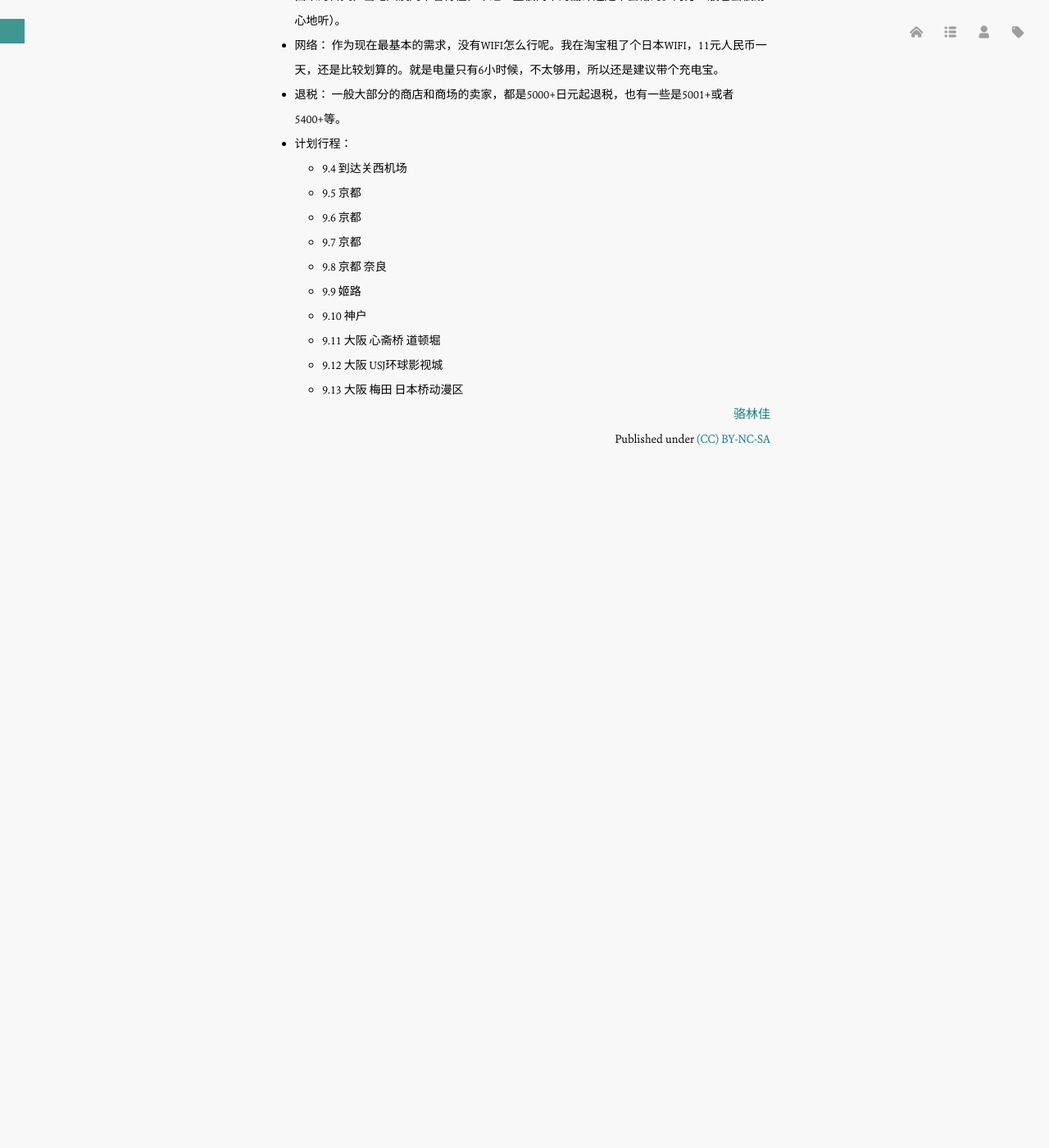
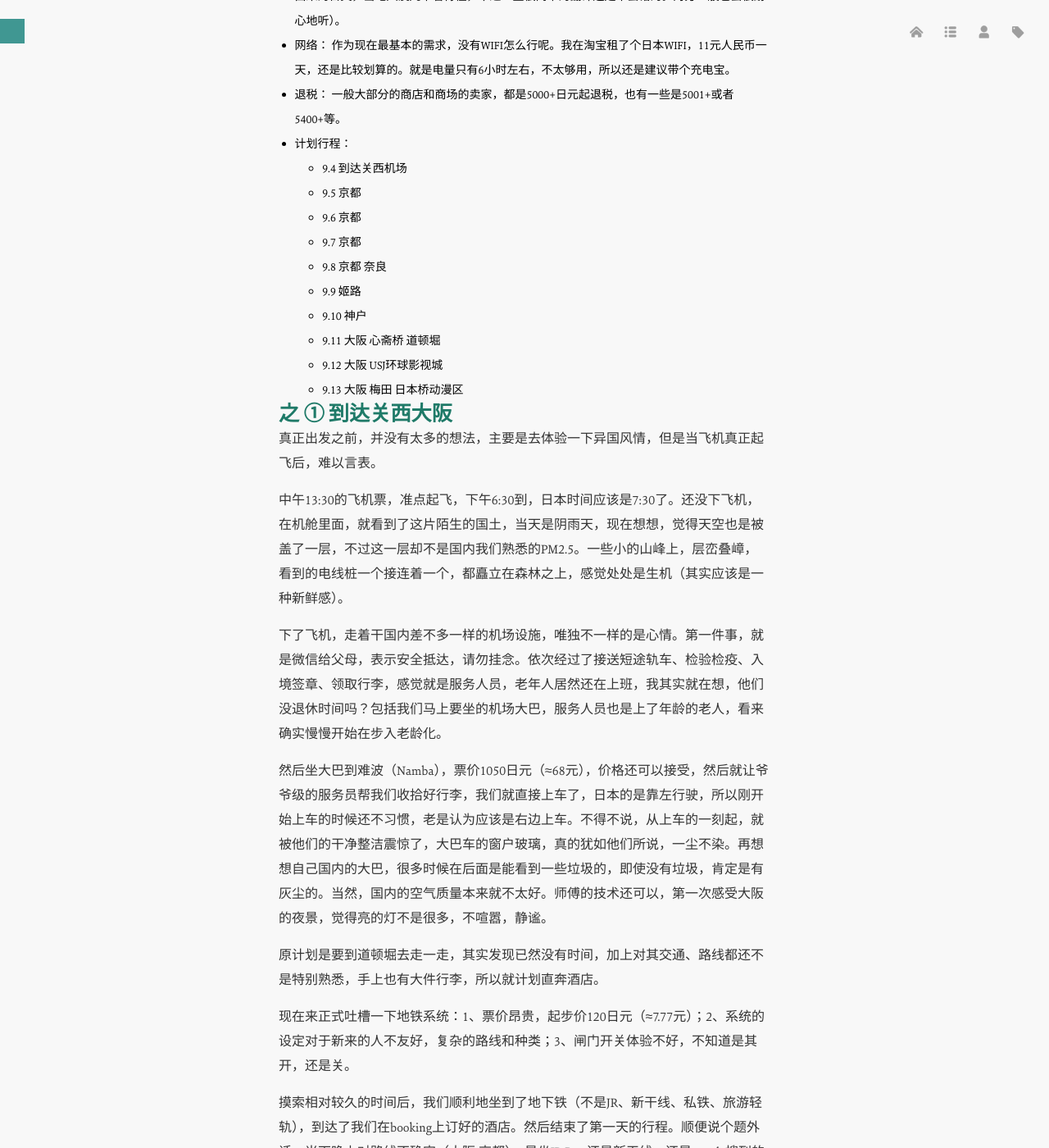
Before and after one commit to luolinjia/cn, a Jekyll site: the page built from _posts/2016-09-15-Kansi-Japan.md, in a window 1280 px wide and 1400 px high, scrolled down 814 px. Shown: the whole window at 82% size. Built offline with Jekyll 4.4.1, drawn with Linux system fonts in a browser that asks for light colours; comment, search, counter and statistics services are not loaded; before the commit the page ends 1444 px from its top, so only the background shows below that; some of the changed text lies outside the part shown.

Commit message:
Update some words.

```diff
--- a/_posts/2016-09-15-Kansi-Japan.md
+++ b/_posts/2016-09-15-Kansi-Japan.md
@@ -26,7 +26,7 @@ tags:
 - 语言：
 可能很多人觉得语言是一个很大的障碍，其实，只要会点简单的英文，在日本的旅游，基本上就没有障碍，很多时候，如果对方英文听不懂，可以用手势来说，这时候发现肢体语言其实胜过其它的沟通方式，当然，我个人还是力荐手机翻译APP：出国翻译官（虽然这货翻译出来的日文，当地人没几个看得懂，不过一些很简单的翻译还是不会错的。对方一般也会很耐心地听）。
 - 网络：
-作为现在最基本的需求，没有WIFI怎么行呢。我在淘宝租了个日本WIFI，11元人民币一天，还是比较划算的。就是电量只有6小时候，不太够用，所以还是建议带个充电宝。
+作为现在最基本的需求，没有WIFI怎么行呢。我在淘宝租了个日本WIFI，11元人民币一天，还是比较划算的。就是电量只有6小时左右，不太够用，所以还是建议带个充电宝。
 - 退税：
 一般大部分的商店和商场的卖家，都是5000+日元起退税，也有一些是5001+或者5400+等。
 - 计划行程：
@@ -40,3 +40,23 @@ tags:
     - 9.11 大阪 心斋桥 道顿堀
     - 9.12 大阪 USJ环球影视城
     - 9.13 大阪 梅田 日本桥动漫区
+
+### 之 ① 到达关西大阪
+
+真正出发之前，并没有太多的想法，主要是去体验一下异国风情，但是当飞机真正起飞后，难以言表。
+
+中午13:30的飞机票，准点起飞，下午6:30到，日本时间应该是7:30了。还没下飞机，在机舱里面，就看到了这片陌生的国土，当天是阴雨天，现在想想，觉得天空也是被盖了一层，不过这一层却不是国内我们熟悉的PM2.5。一些小的山峰上，层峦叠嶂，看到的电线桩一个接连着一个，都矗立在森林之上，感觉处处是生机（其实应该是一种新鲜感）。
+
+下了飞机，走着干国内差不多一样的机场设施，唯独不一样的是心情。第一件事，就是微信给父母，表示安全抵达，请勿挂念。依次经过了接送短途轨车、检验检疫、入境签章、领取行李，感觉就是服务人员，老年人居然还在上班，我其实就在想，他们没退休时间吗？包括我们马上要坐的机场大巴，服务人员也是上了年龄的老人，看来确实慢慢开始在步入老龄化。
+
+然后坐大巴到难波（Namba），票价1050日元（≈68元），价格还可以接受，然后就让爷爷级的服务员帮我们收拾好行李，我们就直接上车了，日本的是靠左行驶，所以刚开始上车的时候还不习惯，老是认为应该是右边上车。不得不说，从上车的一刻起，就被他们的干净整洁震惊了，大巴车的窗户玻璃，真的犹如他们所说，一尘不染。再想想自己国内的大巴，很多时候在后面是能看到一些垃圾的，即使没有垃圾，肯定是有灰尘的。当然，国内的空气质量本来就不太好。师傅的技术还可以，第一次感受大阪的夜景，觉得亮的灯不是很多，不喧嚣，静谧。
+
+原计划是要到道顿堀去走一走，其实发现已然没有时间，加上对其交通、路线都还不是特别熟悉，手上也有大件行李，所以就计划直奔酒店。
+
+现在来正式吐槽一下地铁系统：1、票价昂贵，起步价120日元（≈7.77元）；2、系统的设定对于新来的人不友好，复杂的路线和种类；3、闸门开关体验不好，不知道是其开，还是关。
+
+摸索相对较久的时间后，我们顺利地坐到了地下铁（不是JR、新干线、私铁、旅游轻轨），到达了我们在booking上订好的酒店。然后结束了第一天的行程。顺便说个题外话，当天晚上对路线不确定（大阪-京都），是坐JR Pass还是新干线，还是google搜到的电车，我个人倾向是做电车的，因为价格便宜，唯一不确定的是有没有这条路线，因为在google上可以搜到，但是在yahoo的地图上却搜不到这条路线。因为毕竟电车的路线，我还是比较满意的，从天满桥到京都的七条。所以，我去问了前台服务员，服务员蹩脚的英文实在是让我觉得难受，不过他在简单听我描述后，还是用他本地的搜索帮我搜索出这条线路，并用打印机打印出来，然后，用手势对我分析了各个利弊，我当时居然也听懂了，不过服务员这种服务态度，在国内实在是不多见。
+
+### 之 ② 京都
+
+在这里预计玩了3.5天，时间确实应该再多安排一天。很多地方也没去，当然，如果对寺庙不是特别感冒，其实去一两个应该就已经够了。（待续。。。）
```
